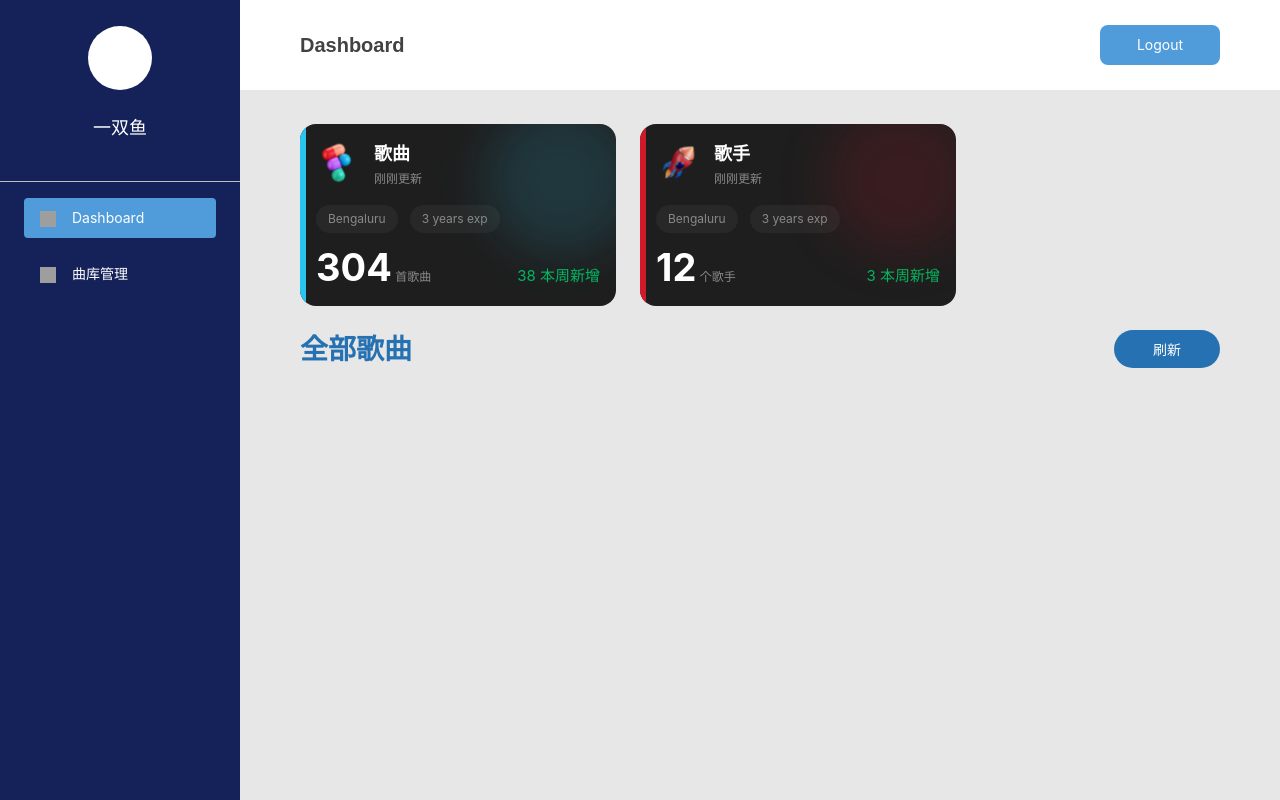
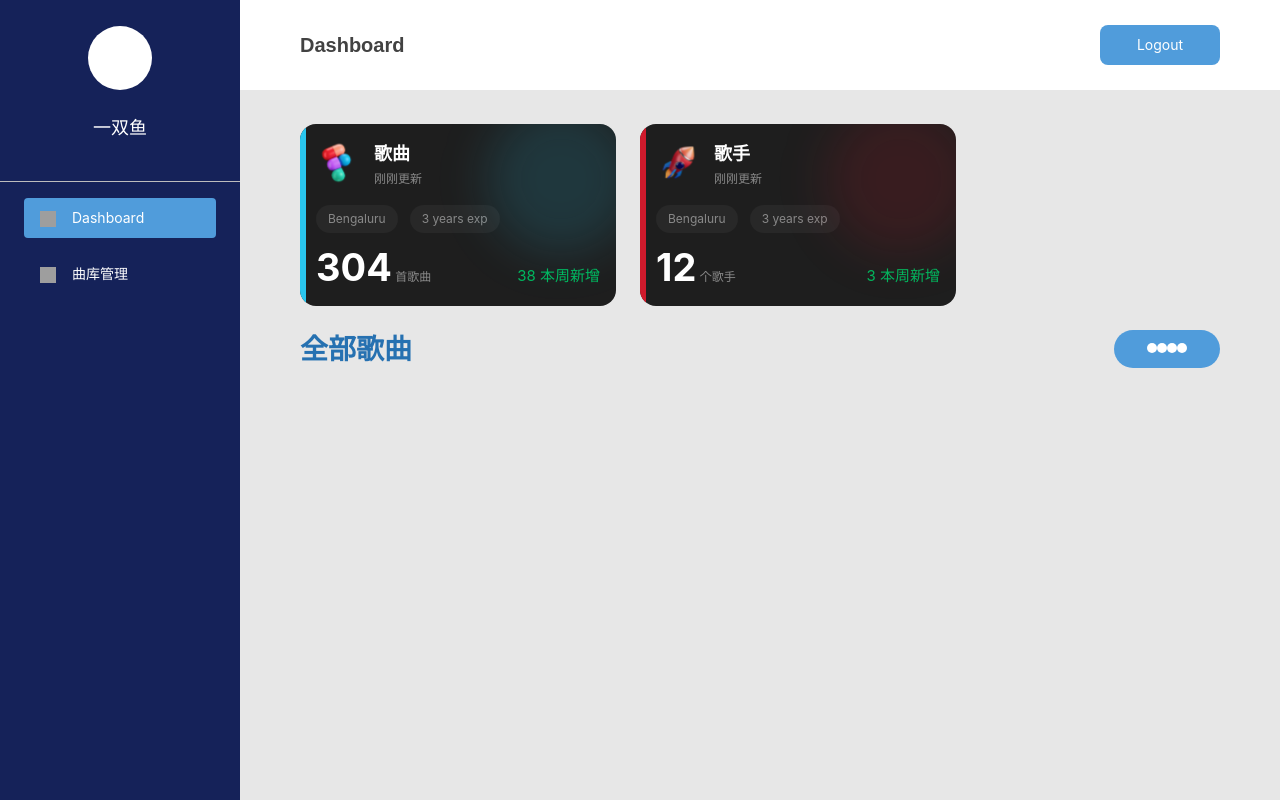
Before and after one commit to fengtianyu-yolo/lemon_music, a Vue app in the folder Web/lemon_music_web/: page /dashboard in a window 1280 px wide. Built offline with nearby package versions, Linux system fonts and the light colour scheme; grey boxes are pictures that could not be loaded.

Commit message:
feat(web): 添加loading动画

```diff
--- a/Web/lemon_music_web/src/views/dashboard/DashboardView.vue
+++ b/Web/lemon_music_web/src/views/dashboard/DashboardView.vue
@@ -16,7 +16,16 @@
                 <label>
                     全部歌曲
                 </label>
-                <button>刷新</button>
+                <div class="loading-container" v-if="isLoading">
+                    <div class="loading">
+                        <div></div>
+                        <div></div>
+                        <div></div>
+                        <div></div>
+                    </div>
+                </div>
+
+                <button v-else>刷新</button>
             </div>
         </div>
     </div>
@@ -45,6 +54,8 @@ const cardList = ref([
         type: CARD_TYPE.SINGER
     }
 ])
+
+const isLoading = ref(true)
 
 </script>
 
@@ -91,4 +102,113 @@ const cardList = ref([
     color: #FFFFFF;
 }
 
+.loading-container {
+    width: 106px;
+    height: 38px;
+    background-color: var(--global-highlight-color);
+    border-radius: 19px;
+}
+
+.loading,
+.loading > div {
+  position: relative;
+  box-sizing: border-box;
+}
+
+.loading {
+  display: block;
+  font-size: 0;
+  color: #fff;
+  margin: 0 auto;
+  padding-top: 13px;
+}
+
+.loading.la-dark {
+  color: #333;
+}
+
+.loading > div {
+  display: inline-block;
+  float: none;
+  background-color: currentColor;
+  border: 0 solid currentColor;
+}
+
+.loading {
+  width: 40px;
+  height: 10px;
+}
+
+.loading > div {
+  width: 10px;
+  height: 10px;
+  border-radius: 100%;
+}
+
+.loading > div:first-child {
+  transform: translateX(0%);
+  animation: ball-newton-cradle-left 1s 0s ease-out infinite;
+}
+
+.loading > div:last-child {
+  transform: translateX(0%);
+  animation: ball-newton-cradle-right 1s 0s ease-out infinite;
+}
+
+.loading.la-sm {
+  width: 20px;
+  height: 4px;
+}
+
+.loading.la-sm > div {
+  width: 4px;
+  height: 4px;
+}
+
+.loading.la-2x {
+  width: 80px;
+  height: 20px;
+}
+
+.loading.la-2x > div {
+  width: 20px;
+  height: 20px;
+}
+
+.loading.la-3x {
+  width: 120px;
+  height: 30px;
+}
+
+.loading.la-3x > div {
+  width: 30px;
+  height: 30px;
+}
+
+@keyframes ball-newton-cradle-left {
+  25% {
+    transform: translateX(-100%);
+    animation-timing-function: ease-in;
+  }
+
+  50% {
+    transform: translateX(0%);
+  }
+}
+
+@keyframes ball-newton-cradle-right {
+  50% {
+    transform: translateX(0%);
+  }
+
+  75% {
+    transform: translateX(100%);
+    animation-timing-function: ease-in;
+  }
+
+  100% {
+    transform: translateX(0%);
+  }
+}
+
 </style>
```
